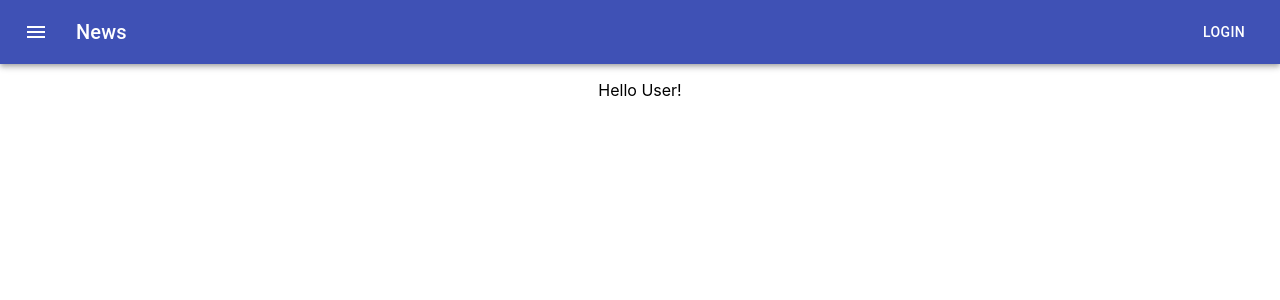
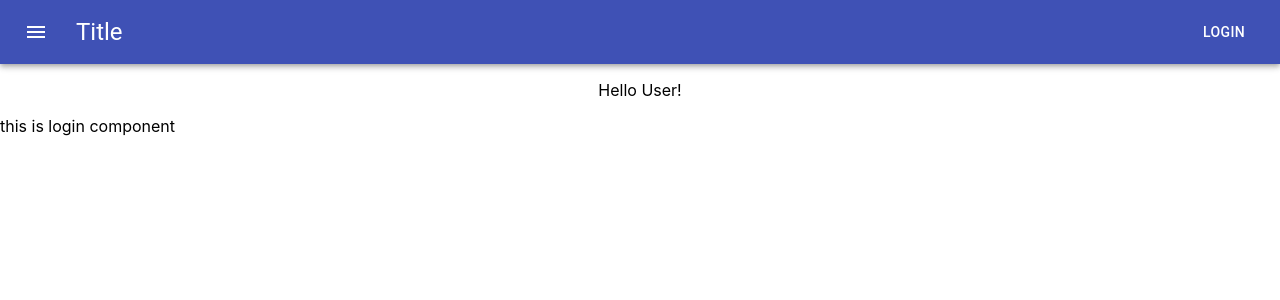
Before and after one commit to Dratik/my-appp, a React (Create React App) app: page / in a window 1280 px wide. Shown: the top 300 px of the page. Built offline with nearby package versions, Linux system fonts and the light colour scheme.

Commit message:
feat-AppBar added

```diff
--- a/package.json
+++ b/package.json
@@ -11,6 +11,7 @@
     "@testing-library/user-event": "^12.1.10",
     "react": "^17.0.1",
     "react-dom": "^17.0.1",
+    "react-router-dom": "^5.2.0",
     "react-scripts": "4.0.2",
     "web-vitals": "^1.0.1"
   },
--- a/src/App.js
+++ b/src/App.js
@@ -1,6 +1,6 @@
-import logo from './logo.svg';
 import './App.css';
 import ButtonAppBar  from './appbar/Appbar';
+import Login from './components/login&Signup/login/Login';
 
 function App() {
   return (
@@ -11,6 +11,7 @@ function App() {
           Hello User!
       </p>
       </div>
+      <Login/>
     </>
   );
 }
--- a/src/appbar/Appbar.js
+++ b/src/appbar/Appbar.js
@@ -1,12 +1,18 @@
 import React from 'react';
+import { useHistory } from 'react-router-dom';
 import { AppBar, Toolbar, Button, IconButton, Typography } from '@material-ui/core';
 import MenuIcon from '@material-ui/icons/Menu';
 import useStyles from './appbar.css';
 
 
-const ButtonAppBar=()=> {
+const ButtonAppBar = () => {
     const classes = useStyles();
+    const history = useHistory();
 
+    const handleLogin = (e) => {
+        e.preventDefault();
+
+    }
     return (
         <div className={classes.root}>
             <AppBar position="static">
@@ -14,10 +20,10 @@ const ButtonAppBar=()=> {
                     <IconButton edge="start" className={classes.menuButton} color="inherit" aria-label="menu">
                         <MenuIcon />
                     </IconButton>
-                    <Typography variant="h6" className={classes.title}>
-                        News
+                    <Typography variant="h5" className={classes.title}>
+                        Title
                     </Typography>
-                    <Button color="inherit">Login</Button>
+                    <Button color="inherit" onClick={handleLogin}>Login</Button>
                 </Toolbar>
             </AppBar>
         </div>
--- /dev/null
+++ b/src/components/login&Signup/login/Login.js
@@ -0,0 +1,11 @@
+import React from 'react'
+
+function Login() {
+    return (
+        <div>
+            this is login component
+        </div>
+    )
+}
+
+export default Login
```
Also changed, not shown: src/components/login&Signup/login/login.css.js (added), 1 other file (tests, documents, lock files or other folders).
